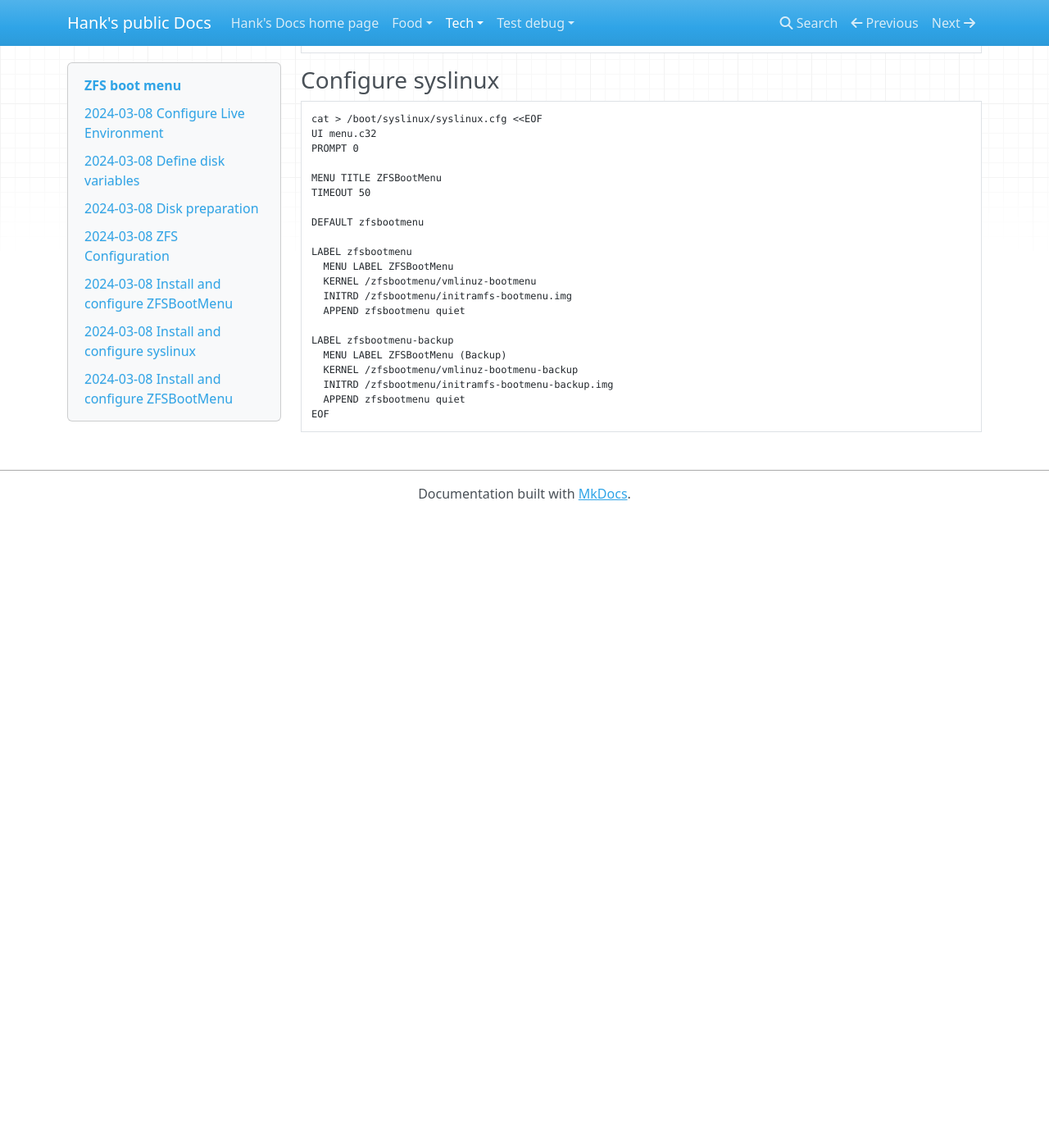
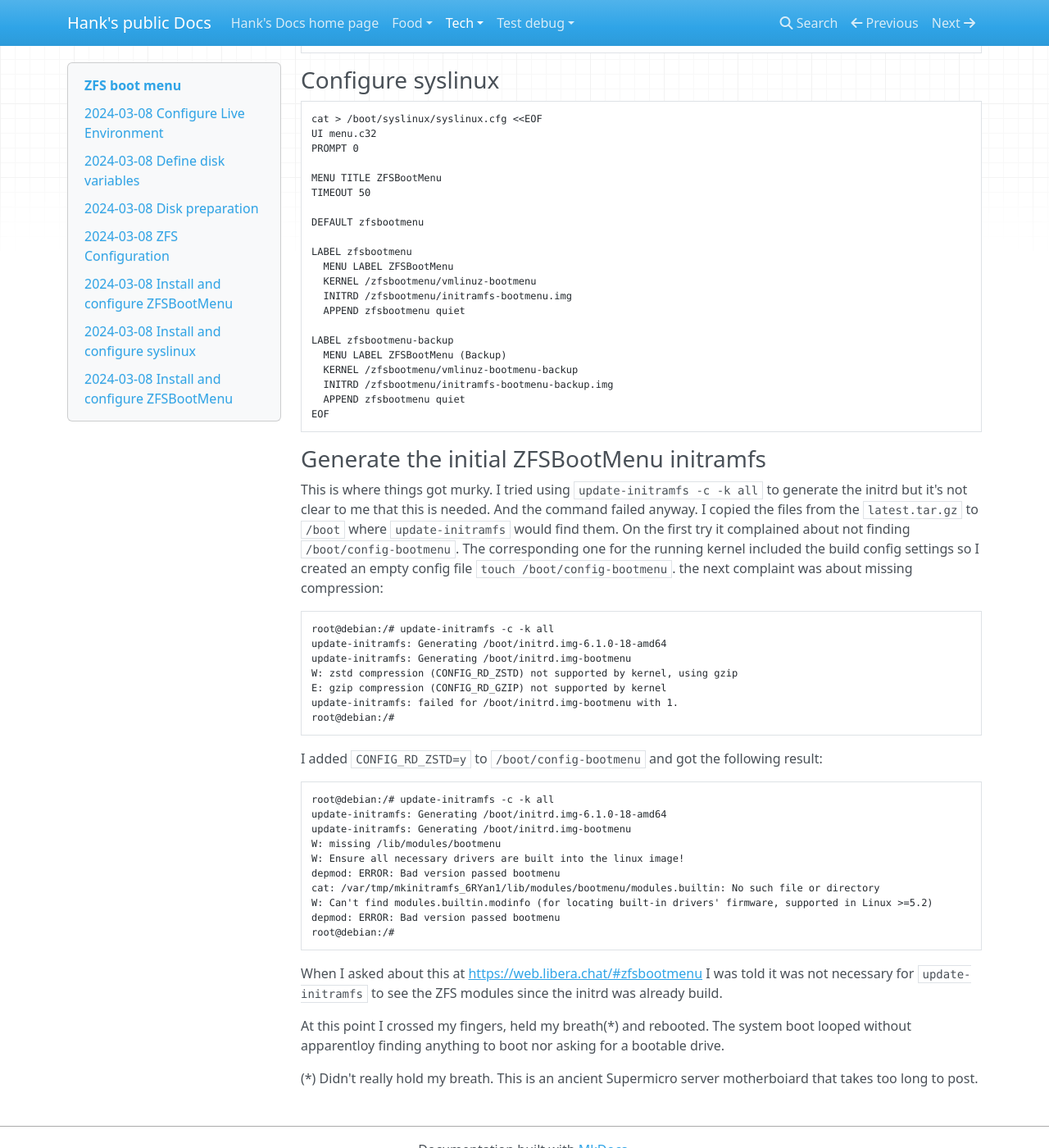
Before and after one commit to HankB/MkDocs-blog, an MkDocs documentation site: the page built from docs/tech/ZFS-boot-menu.md, in a window 1280 px wide and 1400 px high, scrolled down 8404 px. Shown: the whole window at 82% size. Built offline with MkDocs 1.6.1, drawn with Linux system fonts in a browser that asks for light colours; nearby versions of some CDN libraries; before the commit the page ends 9034 px from its top, so only the background shows below that.

Commit message:
final steps in trial

````diff
--- a/docs/tech/ZFS-boot-menu.md
+++ b/docs/tech/ZFS-boot-menu.md
@@ -497,3 +497,38 @@ LABEL zfsbootmenu-backup
   APPEND zfsbootmenu quiet
 EOF
 ```
+
+### Generate the initial ZFSBootMenu initramfs
+
+This is where things got murky. I tried using `update-initramfs -c -k all` to generate the initrd but it's not clear to me that this is needed. And the command failed anyway. I copied the files from the `latest.tar.gz` to `/boot` where `update-initramfs` would find them. On the first try it complained about not finding `/boot/config-bootmenu`. The corresponding one for the running kernel included the build config settings so I created an empty config file `touch /boot/config-bootmenu`. the next complaint was about missing compression:
+
+```text
+root@debian:/# update-initramfs -c -k all
+update-initramfs: Generating /boot/initrd.img-6.1.0-18-amd64
+update-initramfs: Generating /boot/initrd.img-bootmenu
+W: zstd compression (CONFIG_RD_ZSTD) not supported by kernel, using gzip
+E: gzip compression (CONFIG_RD_GZIP) not supported by kernel
+update-initramfs: failed for /boot/initrd.img-bootmenu with 1.
+root@debian:/#
+```
+
+I added `CONFIG_RD_ZSTD=y` to `/boot/config-bootmenu` and got the following result:
+
+```text
+root@debian:/# update-initramfs -c -k all
+update-initramfs: Generating /boot/initrd.img-6.1.0-18-amd64
+update-initramfs: Generating /boot/initrd.img-bootmenu
+W: missing /lib/modules/bootmenu
+W: Ensure all necessary drivers are built into the linux image!
+depmod: ERROR: Bad version passed bootmenu
+cat: /var/tmp/mkinitramfs_6RYan1/lib/modules/bootmenu/modules.builtin: No such file or directory
+W: Can't find modules.builtin.modinfo (for locating built-in drivers' firmware, supported in Linux >=5.2)
+depmod: ERROR: Bad version passed bootmenu
+root@debian:/#
+```
+
+When I asked about this at <https://web.libera.chat/#zfsbootmenu> I was told it was not necessary for `update-initramfs` to see the ZFS modules since the initrd was already build.
+
+At this point I crossed my fingers, held my breath(*) and rebooted. The system boot looped without apparentloy finding anything to boot nor asking for a bootable drive.
+
+(*) Didn't really hold my breath. This is an ancient Supermicro server motherboiard that takes too long to post.
````
